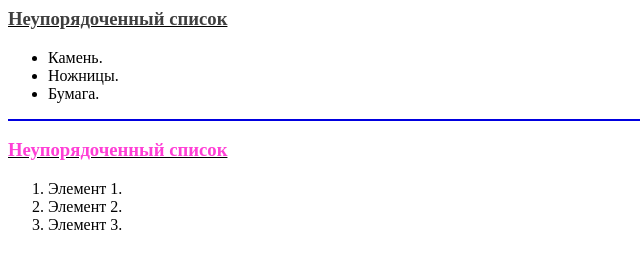
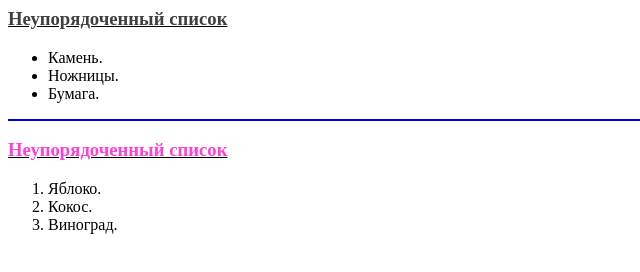
Before and after one commit to anas-p-k/test_git, a plain HTML site: page index.html in a window 1280 px wide. Shown: the full height of the page, 0-640 px from the left. Drawn offline with Linux system fonts and the light colour scheme.

Commit message:
second_commit

```diff
--- a/index.html
+++ b/index.html
@@ -12,9 +12,9 @@
     <HR color=”lime”>
     <H3><U><span style="color: #ff00c8c0;">Неупорядоченный список</span></U></H3>
     <OL>
-    <LI>Элемент 1.
-    <LI>Элемент 2.
-    <LI>Элемент 3.
+    <LI>Яблоко.
+    <LI>Кокос.
+    <LI>Виноград.
     </OL>
     </BODY>
     </HTML>
```
